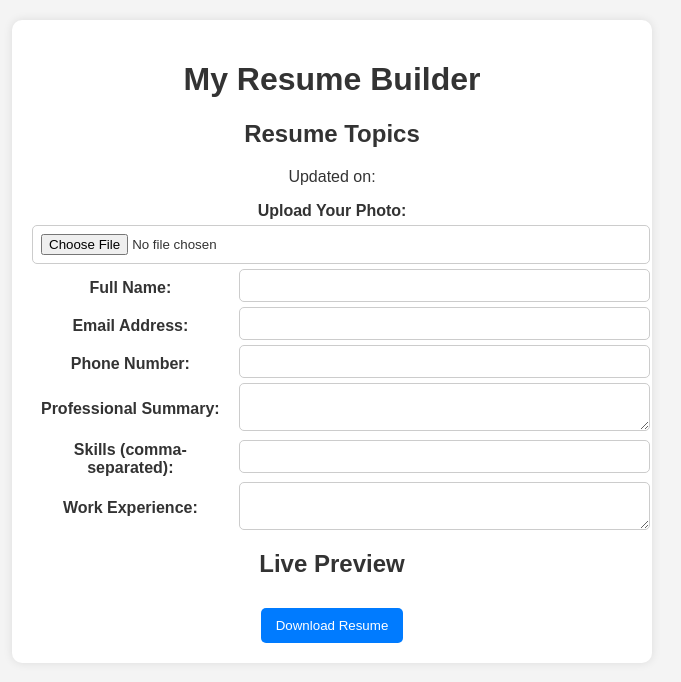
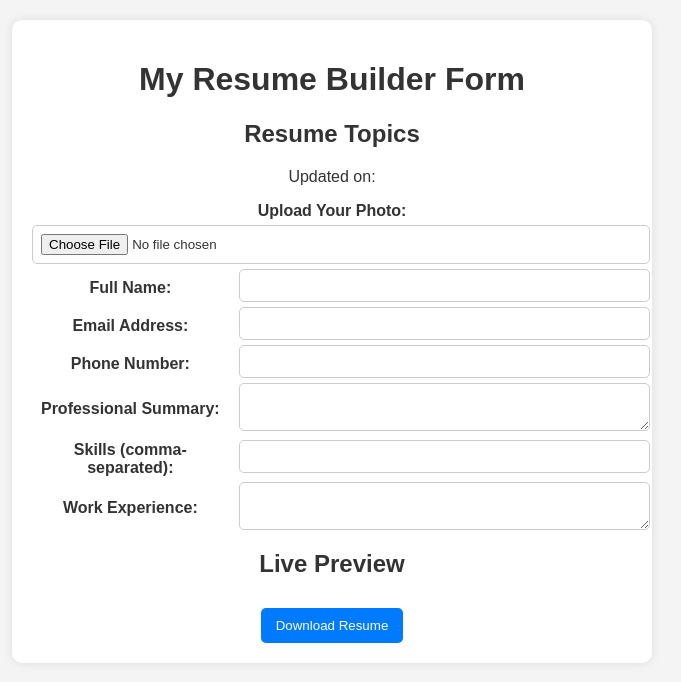
Before and after one commit to Ramya0203-code/Demo, a plain HTML site: page docs/index.html in a window 1280 px wide. Shown: the whole page, without its empty margins (308-989 px from the left). Drawn offline with nearby package versions, Linux system fonts and the light colour scheme.

Commit message:
updated h1 form

```diff
--- a/docs/index.html
+++ b/docs/index.html
@@ -9,7 +9,7 @@
 </head>
 <body>
     <div class="form-container">
-        <h1>My Resume Builder</h1>
+        <h1>My Resume Builder Form</h1>
 	<h2>Resume Topics</h2>
 	<p>Updated on: <span id="timestamp"></span></p>
 
```
